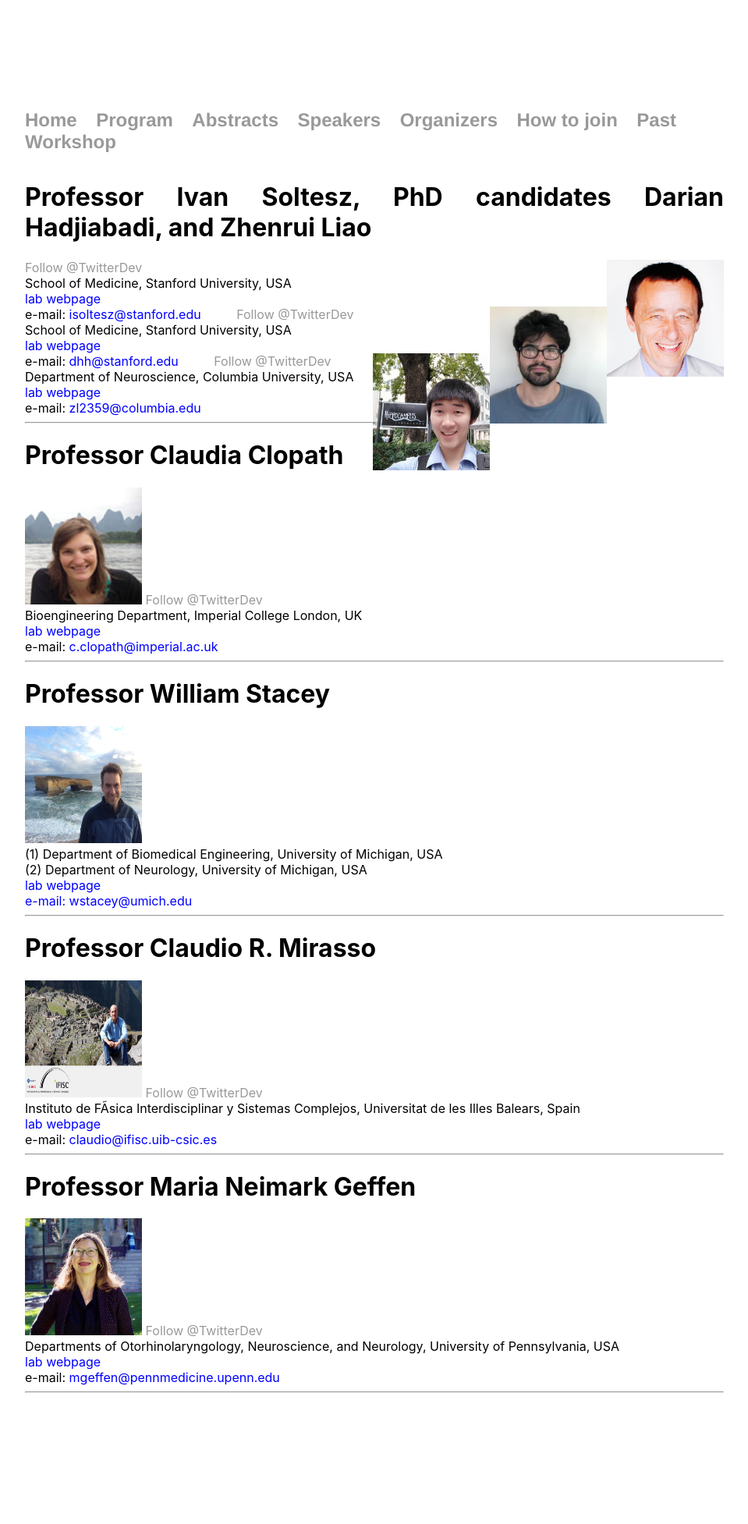
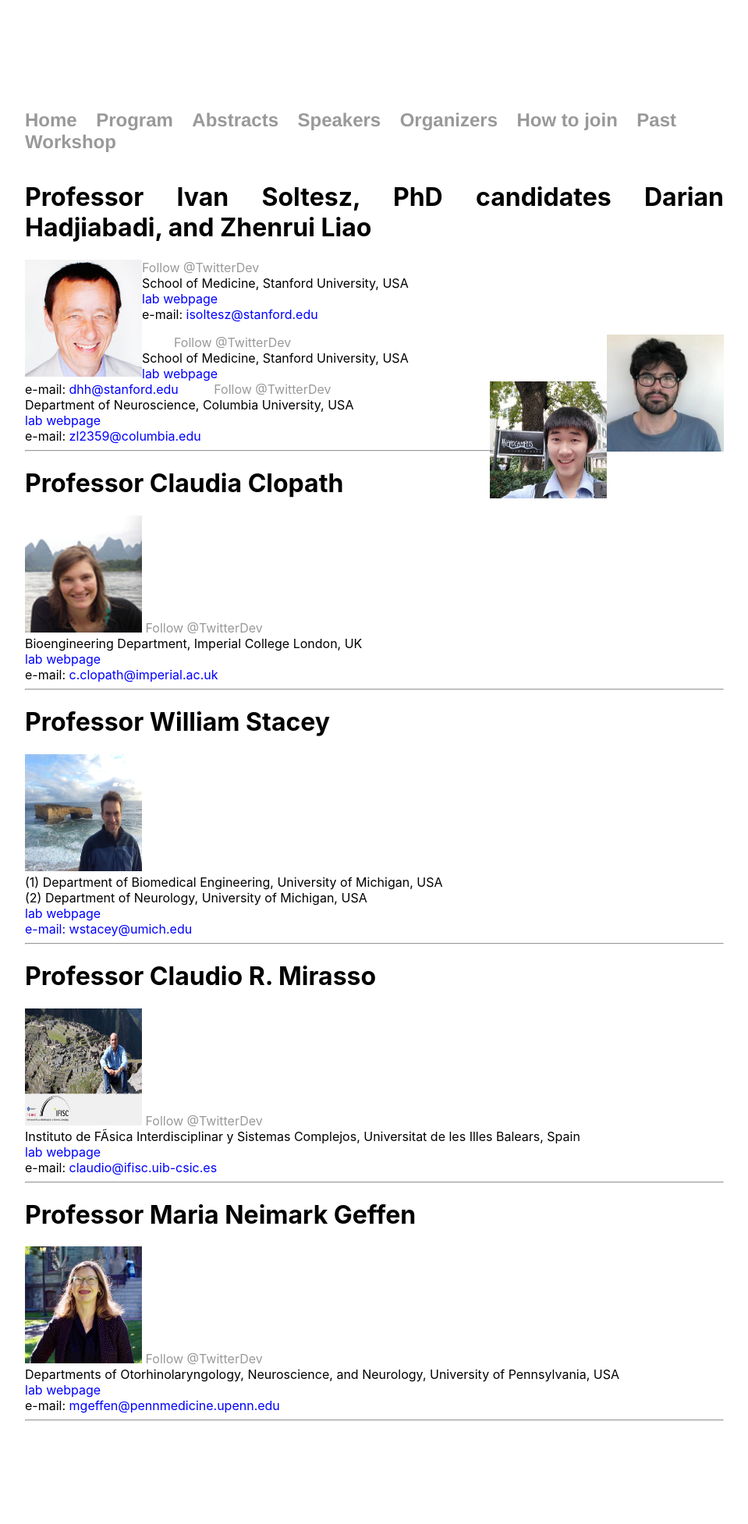
Before and after one commit to spirosChv/ocns2021interneurons, a Jekyll site: the page built from speakers/index.html, in a window 1280 px wide. Shown: the whole page at 78% size, without its empty margins (160-1119 px from the left). Built offline with Jekyll 4.4.1, drawn with Linux system fonts in a browser that asks for light colours; comment, search, counter and statistics services are not loaded; before the commit the page ends 1918 px from its top, so only the background shows below that.

Commit message:
Update index.html

```diff
--- a/speakers/index.html
+++ b/speakers/index.html
@@ -6,12 +6,14 @@ title: Speakers
 <div class="blurp">
 
        	<h1 style="fonts-size: 16px"> Professor Ivan Soltesz, PhD candidates  Darian Hadjiabadi, and Zhenrui Liao</h1>
-	<img src="../figures/soltesz.jpg" alt="soltesz" width="150" height="150" align="right">
+	<img src="../figures/soltesz.jpg" alt="soltesz" width="150" height="150" align="left">
+	<p>
 	<a href="https://twitter.com/solteszlab" class="twitter-follow-button" data-show-count="false">Follow @TwitterDev</a>
 	<script async src="https://platform.twitter.com/widgets.js" charset="utf-8"></script>
 	<br>School of Medicine, Stanford University, USA
 	<br><a style="color:blue" href="https://solteszlab.com/" target="_blank" rel="noopener noreferrer">lab webpage</a>
 	<br>e-mail: <a style="color:blue" href="mailto:isoltesz@stanford.edu" target="_blank" rel="noopener noreferrer">isoltesz@stanford.edu</a>
+	</p>
 	&emsp;
 	&emsp;
 
```
